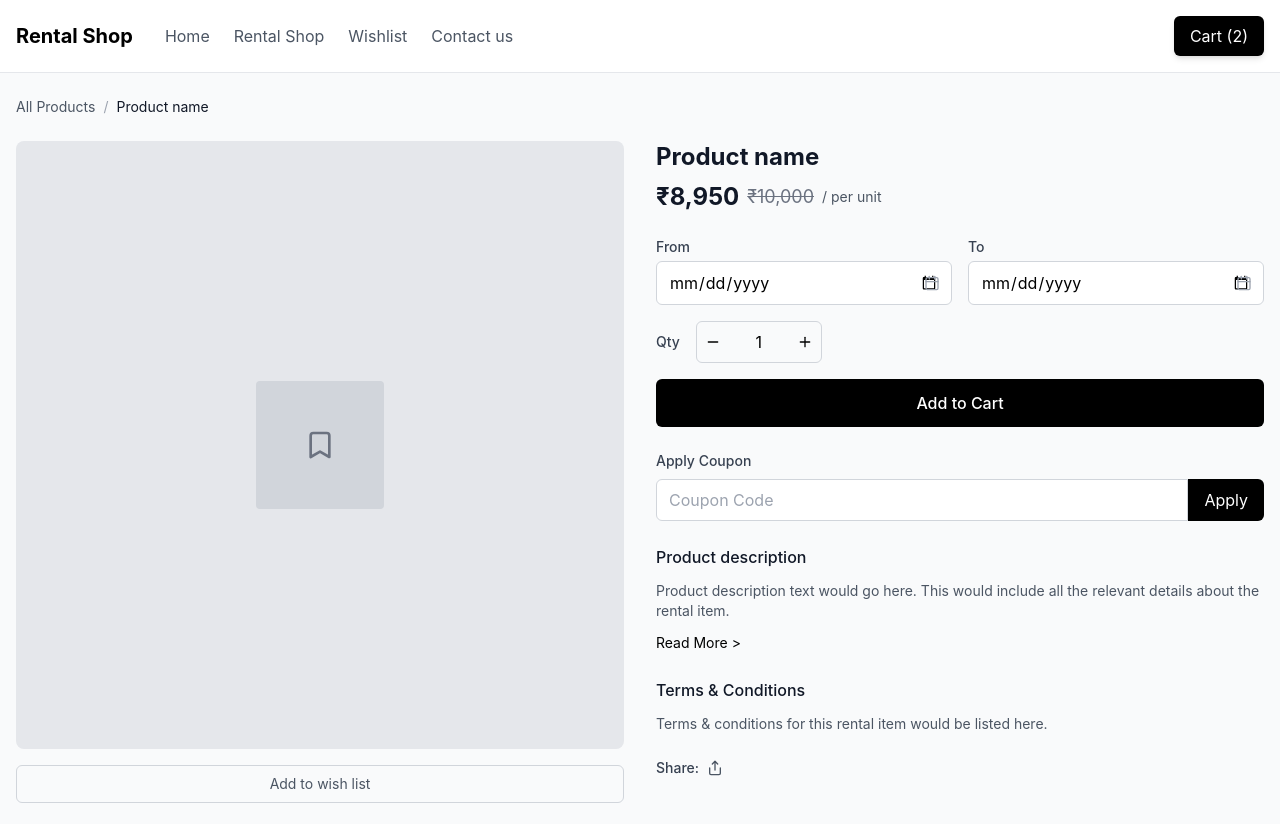
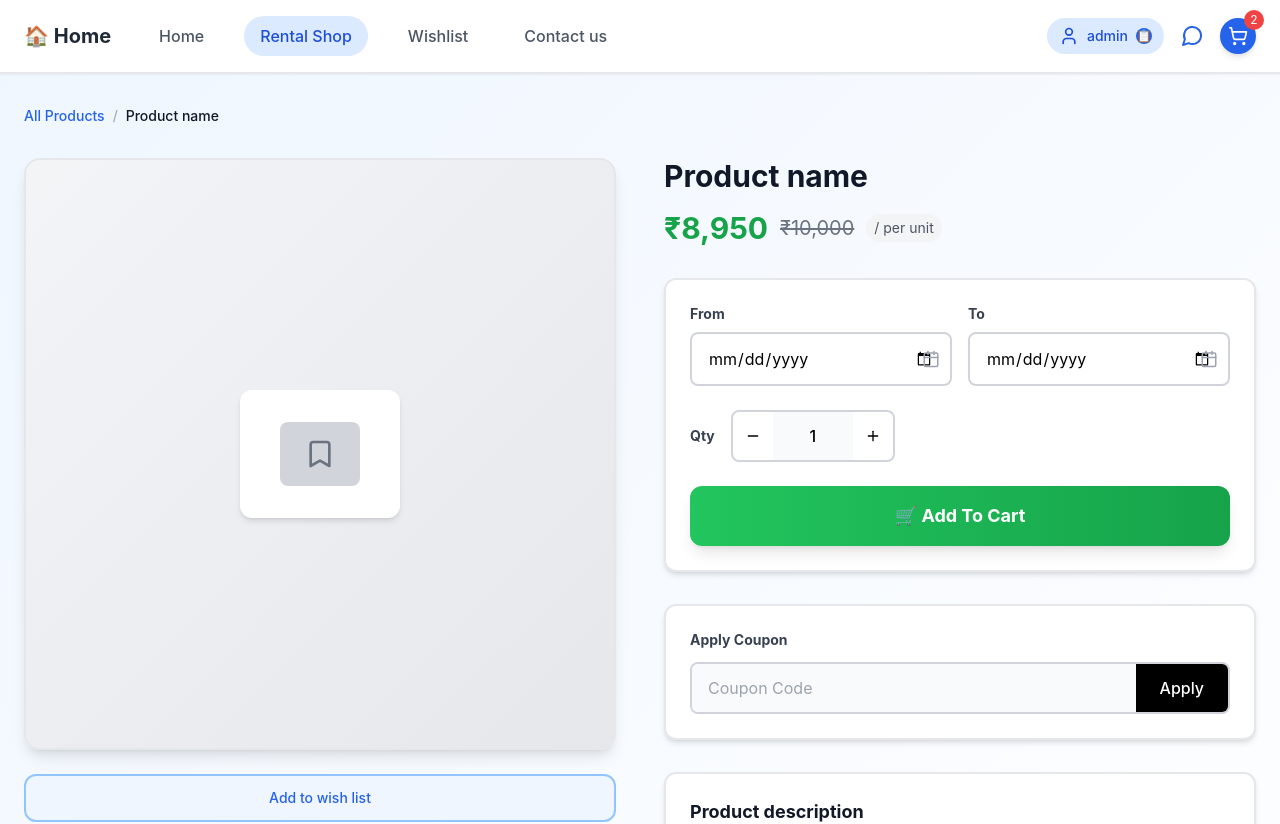
Before and after one commit to kedardk005/Odoo, a React (Create React App) app: page /shop/product/1 in a window 1280 px wide. Shown: the top 824 px of the page. Built offline with nearby package versions, Linux system fonts and the light colour scheme; the HTML template or start-up script is replaced by a standard one.

Commit message:
Create enhanced Product Detail page matching mockup
cgen-a80cec5b75284916b852c7cf0254de43

```diff
--- a/src/pages/ProductDetail.js
+++ b/src/pages/ProductDetail.js
@@ -1,6 +1,6 @@
 import React, { useState } from 'react';
 import { Link, useParams } from 'react-router-dom';
-import { ArrowLeft, Bookmark, Share, Calendar, Minus, Plus } from 'lucide-react';
+import { Bookmark, Share, Calendar, Minus, Plus, ShoppingCart, User, MessageCircle } from 'lucide-react';
 
 const ProductDetail = () => {
   const { id } = useParams();
@@ -14,113 +14,138 @@ const ProductDetail = () => {
     name: 'Product name',
     price: 8950,
     originalPrice: 10000,
-    description: 'Product description text would go here. This would include all the relevant details about the rental item.',
+    description: 'Product description text would go here. This would include all the relevant details about the rental item, specifications, and usage instructions.',
     availability: 'In Stock',
-    terms: 'Terms & conditions for this rental item would be listed here.'
+    terms: 'Terms & conditions for this rental item would be listed here. Including damage policies, return conditions, and usage guidelines.'
   };
 
   return (
-    <div className="min-h-screen bg-gray-50">
+    <div className="min-h-screen bg-gradient-to-br from-blue-50 to-white">
       {/* Header */}
-      <header className="bg-white border-b border-gray-200">
-        <div className="container mx-auto px-4 py-4">
+      <header className="bg-white border-b-2 border-gray-200 shadow-sm">
+        <div className="container mx-auto px-6 py-4">
           <div className="flex items-center justify-between">
             <div className="flex items-center space-x-8">
-              <Link to="/shop" className="text-xl font-bold">Rental Shop</Link>
+              <Link to="/shop" className="text-xl font-bold text-gray-800 hover:text-blue-600 transition-colors">
+                🏠 Home
+              </Link>
               <nav className="hidden md:flex space-x-6">
-                <Link to="/shop" className="text-gray-600 hover:text-gray-900">Home</Link>
-                <Link to="/shop" className="text-gray-600 hover:text-gray-900">Rental Shop</Link>
-                <Link to="/shop/wishlist" className="text-gray-600 hover:text-gray-900">Wishlist</Link>
-                <Link to="/shop/contact" className="text-gray-600 hover:text-gray-900">Contact us</Link>
+                <Link to="/shop" className="px-4 py-2 text-gray-600 hover:text-blue-600 hover:bg-blue-50 rounded-full transition-all duration-200 font-medium">
+                  Home
+                </Link>
+                <Link to="/shop" className="px-4 py-2 bg-blue-100 text-blue-700 rounded-full font-medium">
+                  Rental Shop
+                </Link>
+                <Link to="/shop/wishlist" className="px-4 py-2 text-gray-600 hover:text-blue-600 hover:bg-blue-50 rounded-full transition-all duration-200 font-medium">
+                  Wishlist
+                </Link>
+                <Link to="/shop/contact" className="px-4 py-2 text-gray-600 hover:text-blue-600 hover:bg-blue-50 rounded-full transition-all duration-200 font-medium">
+                  Contact us
+                </Link>
               </nav>
             </div>
 
             <div className="flex items-center space-x-4">
-              <Link to="/shop/cart" className="btn-primary">
-                Cart (2)
+              <div className="relative group">
+                <button className="flex items-center space-x-2 bg-blue-100 text-blue-700 px-3 py-2 rounded-full hover:bg-blue-200 transition-all duration-200">
+                  <User className="h-5 w-5" />
+                  <span className="text-sm font-medium">admin</span>
+                  <div className="w-4 h-4 bg-blue-600 rounded-full flex items-center justify-center">
+                    <span className="text-white text-xs">📋</span>
+                  </div>
+                </button>
+              </div>
+              <Link to="/shop/contact" className="text-blue-600 hover:text-blue-800 transition-colors">
+                <MessageCircle className="h-6 w-6" />
+              </Link>
+              <Link to="/shop/cart" className="relative bg-blue-600 text-white p-2 rounded-full hover:bg-blue-700 transition-all duration-200 shadow-md hover:shadow-lg">
+                <ShoppingCart className="h-5 w-5" />
+                <span className="absolute -top-2 -right-2 bg-red-500 text-white text-xs rounded-full h-5 w-5 flex items-center justify-center">2</span>
               </Link>
             </div>
           </div>
         </div>
       </header>
 
-      <div className="container mx-auto px-4 py-6">
+      <div className="container mx-auto px-6 py-8">
         {/* Breadcrumb */}
-        <nav className="mb-6">
+        <nav className="mb-8">
           <div className="flex items-center space-x-2 text-sm">
-            <Link to="/shop" className="text-gray-600 hover:text-gray-900">All Products</Link>
+            <Link to="/shop" className="text-blue-600 hover:text-blue-800 font-medium transition-colors">All Products</Link>
             <span className="text-gray-400">/</span>
-            <span className="text-gray-900">{product.name}</span>
+            <span className="text-gray-900 font-medium">{product.name}</span>
           </div>
         </nav>
 
-        <div className="grid grid-cols-1 lg:grid-cols-2 gap-8">
+        <div className="grid grid-cols-1 lg:grid-cols-2 gap-12">
           {/* Product Image */}
-          <div className="space-y-4">
-            <div className="aspect-square bg-gray-200 rounded-lg flex items-center justify-center">
-              <div className="w-32 h-32 bg-gray-300 rounded flex items-center justify-center">
-                <Bookmark className="w-8 h-8 text-gray-500" />
+          <div className="space-y-6">
+            <div className="aspect-square bg-gradient-to-br from-gray-100 to-gray-200 rounded-2xl border-2 border-gray-200 flex items-center justify-center overflow-hidden shadow-lg">
+              <div className="w-40 h-32 bg-white rounded-xl flex items-center justify-center shadow-md">
+                <div className="w-20 h-16 bg-gray-300 rounded-lg flex items-center justify-center">
+                  <Bookmark className="w-8 h-8 text-gray-500" />
+                </div>
               </div>
             </div>
-            <button className="w-full text-center text-sm text-gray-600 border border-gray-300 rounded-md py-2 hover:bg-gray-50">
+            <button className="w-full text-center text-sm font-medium text-blue-600 border-2 border-blue-300 bg-blue-50 rounded-xl py-3 hover:bg-blue-100 hover:border-blue-400 transition-all duration-200">
               Add to wish list
             </button>
           </div>
 
           {/* Product Info */}
-          <div className="space-y-6">
+          <div className="space-y-8">
             <div>
-              <h1 className="text-2xl font-bold text-gray-900 mb-2">{product.name}</h1>
-              <div className="flex items-center space-x-2">
-                <span className="text-2xl font-bold text-gray-900">₹{product.price.toLocaleString()}</span>
-                <span className="text-lg text-gray-500 line-through">₹{product.originalPrice.toLocaleString()}</span>
-                <span className="text-sm text-gray-600">/ per unit</span>
+              <h1 className="text-3xl font-bold text-gray-900 mb-4">{product.name}</h1>
+              <div className="flex items-center space-x-3 mb-2">
+                <span className="text-3xl font-bold text-green-600">₹{product.price.toLocaleString()}</span>
+                <span className="text-xl text-gray-500 line-through">₹{product.originalPrice.toLocaleString()}</span>
+                <span className="text-sm text-gray-600 bg-gray-100 px-2 py-1 rounded-full">/ per unit</span>
               </div>
             </div>
 
             {/* Date Selection */}
-            <div className="space-y-4">
-              <div className="grid grid-cols-2 gap-4">
+            <div className="bg-white rounded-xl p-6 border-2 border-gray-200 shadow-md">
+              <div className="grid grid-cols-2 gap-4 mb-6">
                 <div>
-                  <label className="block text-sm font-medium text-gray-700 mb-1">From</label>
+                  <label className="block text-sm font-bold text-gray-700 mb-2">From</label>
                   <div className="relative">
                     <input
                       type="date"
                       value={selectedDateFrom}
                       onChange={(e) => setSelectedDateFrom(e.target.value)}
-                      className="w-full px-3 py-2 border border-gray-300 rounded-md focus:outline-none focus:ring-2 focus:ring-black"
+                      className="w-full px-4 py-3 border-2 border-gray-300 rounded-lg focus:outline-none focus:ring-2 focus:ring-blue-500 focus:border-blue-500 hover:border-blue-400 transition-all duration-200"
                     />
-                    <Calendar className="absolute right-3 top-1/2 transform -translate-y-1/2 text-gray-400" size={16} />
+                    <Calendar className="absolute right-3 top-1/2 transform -translate-y-1/2 text-gray-400" size={18} />
                   </div>
                 </div>
                 <div>
-                  <label className="block text-sm font-medium text-gray-700 mb-1">To</label>
+                  <label className="block text-sm font-bold text-gray-700 mb-2">To</label>
                   <div className="relative">
                     <input
                       type="date"
                       value={selectedDateTo}
                       onChange={(e) => setSelectedDateTo(e.target.value)}
-                      className="w-full px-3 py-2 border border-gray-300 rounded-md focus:outline-none focus:ring-2 focus:ring-black"
+                      className="w-full px-4 py-3 border-2 border-gray-300 rounded-lg focus:outline-none focus:ring-2 focus:ring-blue-500 focus:border-blue-500 hover:border-blue-400 transition-all duration-200"
                     />
-                    <Calendar className="absolute right-3 top-1/2 transform -translate-y-1/2 text-gray-400" size={16} />
+                    <Calendar className="absolute right-3 top-1/2 transform -translate-y-1/2 text-gray-400" size={18} />
                   </div>
                 </div>
               </div>
 
               {/* Quantity */}
-              <div className="flex items-center space-x-4">
-                <span className="text-sm font-medium text-gray-700">Qty</span>
-                <div className="flex items-center border border-gray-300 rounded-md">
+              <div className="flex items-center space-x-4 mb-6">
+                <span className="text-sm font-bold text-gray-700">Qty</span>
+                <div className="flex items-center border-2 border-gray-300 rounded-lg overflow-hidden">
                   <button
                     onClick={() => setQuantity(Math.max(1, quantity - 1))}
-                    className="p-2 hover:bg-gray-50"
+                    className="p-3 hover:bg-gray-100 transition-colors"
                   >
                     <Minus size={16} />
                   </button>
-                  <span className="px-4 py-2 text-center min-w-[60px]">{quantity}</span>
+                  <span className="px-6 py-3 text-center min-w-[80px] font-medium bg-gray-50">{quantity}</span>
                   <button
                     onClick={() => setQuantity(quantity + 1)}
-                    className="p-2 hover:bg-gray-50"
+                    className="p-3 hover:bg-gray-100 transition-colors"
                   >
                     <Plus size={16} />
                   </button>
@@ -128,46 +153,48 @@ const ProductDetail = () => {
               </div>
 
               {/* Add to Cart Button */}
-              <button className="w-full bg-black text-white py-3 rounded-md hover:bg-gray-800 transition-colors font-medium">
-                Add to Cart
+              <button className="w-full bg-gradient-to-r from-green-500 to-green-600 text-white py-4 rounded-xl hover:from-green-600 hover:to-green-700 transition-all duration-200 font-bold text-lg shadow-lg hover:shadow-xl transform hover:scale-105">
+                🛒 Add To Cart
               </button>
             </div>
 
             {/* Coupon */}
-            <div className="space-y-2">
-              <label className="block text-sm font-medium text-gray-700">Apply Coupon</label>
-              <div className="flex">
+            <div className="bg-white rounded-xl p-6 border-2 border-gray-200 shadow-md">
+              <label className="block text-sm font-bold text-gray-700 mb-3">Apply Coupon</label>
+              <div className="flex overflow-hidden rounded-lg border-2 border-gray-300">
                 <input
                   type="text"
                   value={couponCode}
                   onChange={(e) => setCouponCode(e.target.value)}
                   placeholder="Coupon Code"
-                  className="flex-1 px-3 py-2 border border-gray-300 rounded-l-md focus:outline-none focus:ring-2 focus:ring-black"
+                  className="flex-1 px-4 py-3 focus:outline-none bg-gray-50"
                 />
-                <button className="bg-black text-white px-4 py-2 rounded-r-md hover:bg-gray-800 transition-colors">
+                <button className="bg-black text-white px-6 py-3 hover:bg-gray-800 transition-colors font-medium">
                   Apply
                 </button>
               </div>
             </div>
 
             {/* Product Description */}
-            <div className="space-y-3">
-              <h3 className="font-medium text-gray-900">Product description</h3>
-              <p className="text-gray-600 text-sm">{product.description}</p>
-              <button className="text-black text-sm hover:underline">Read More &gt;</button>
+            <div className="bg-white rounded-xl p-6 border-2 border-gray-200 shadow-md">
+              <h3 className="font-bold text-gray-900 mb-3 text-lg">Product description</h3>
+              <p className="text-gray-600 mb-3 leading-relaxed">{product.description}</p>
+              <button className="text-blue-600 font-medium hover:text-blue-800 transition-colors">
+                Read More &gt;
+              </button>
             </div>
 
             {/* Terms & Conditions */}
-            <div className="space-y-3">
-              <h3 className="font-medium text-gray-900">Terms & Conditions</h3>
-              <p className="text-gray-600 text-sm">{product.terms}</p>
+            <div className="bg-white rounded-xl p-6 border-2 border-gray-200 shadow-md">
+              <h3 className="font-bold text-gray-900 mb-3 text-lg">Terms & Conditions</h3>
+              <p className="text-gray-600 leading-relaxed">{product.terms}</p>
             </div>
 
             {/* Share */}
-            <div className="flex items-center space-x-2">
-              <span className="text-sm font-medium text-gray-700">Share:</span>
-              <button className="text-gray-600 hover:text-gray-900">
-                <Share size={16} />
+            <div className="flex items-center space-x-3">
+              <span className="text-sm font-bold text-gray-700">Share:</span>
+              <button className="text-blue-600 hover:text-blue-800 p-2 bg-blue-50 rounded-lg hover:bg-blue-100 transition-all duration-200">
+                <Share size={18} />
               </button>
             </div>
           </div>
```
